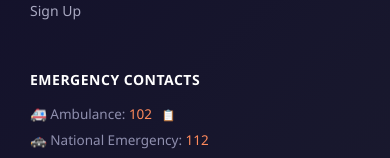
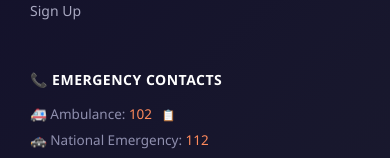
Before and after one commit to rohit6522/smart-hospital-emergency-system, a React (Vite) app in the folder emergencyresponsesystem-frontend/: page / in a window 390 px wide. Shown: the part 2306-2464 px from the top of the page. Built offline with nearby package versions, Linux system fonts and the light colour scheme; no server answers.

Commit message:
Add phone icon to footer emergency contacts heading

```diff
--- a/emergencyresponsesystem-frontend/src/components/Footer.jsx
+++ b/emergencyresponsesystem-frontend/src/components/Footer.jsx
@@ -134,7 +134,7 @@ function Footer() {
 
         {/* Contact column */}
         <div>
-          <div style={headingStyle}>Emergency Contacts</div>
+                   <div style={headingStyle}>📞 Emergency Contacts</div>
           <p style={{ fontSize: "13.5px", margin: "0 0 8px", color: "#8f8fae" }}>
             🚑 Ambulance: <a href="tel:102" style={{ color: "#ff8a5c", textDecoration: "none" }}>102</a>{" "}
             <button
--- a/emergencyresponsesystem-frontend/src/pages/AddPatient.jsx
+++ b/emergencyresponsesystem-frontend/src/pages/AddPatient.jsx
@@ -38,8 +38,6 @@ function AddPatient() {
     }
 
   };
-
-
 
   const handleSubmit = async (e) => {
     e.preventDefault();
```
